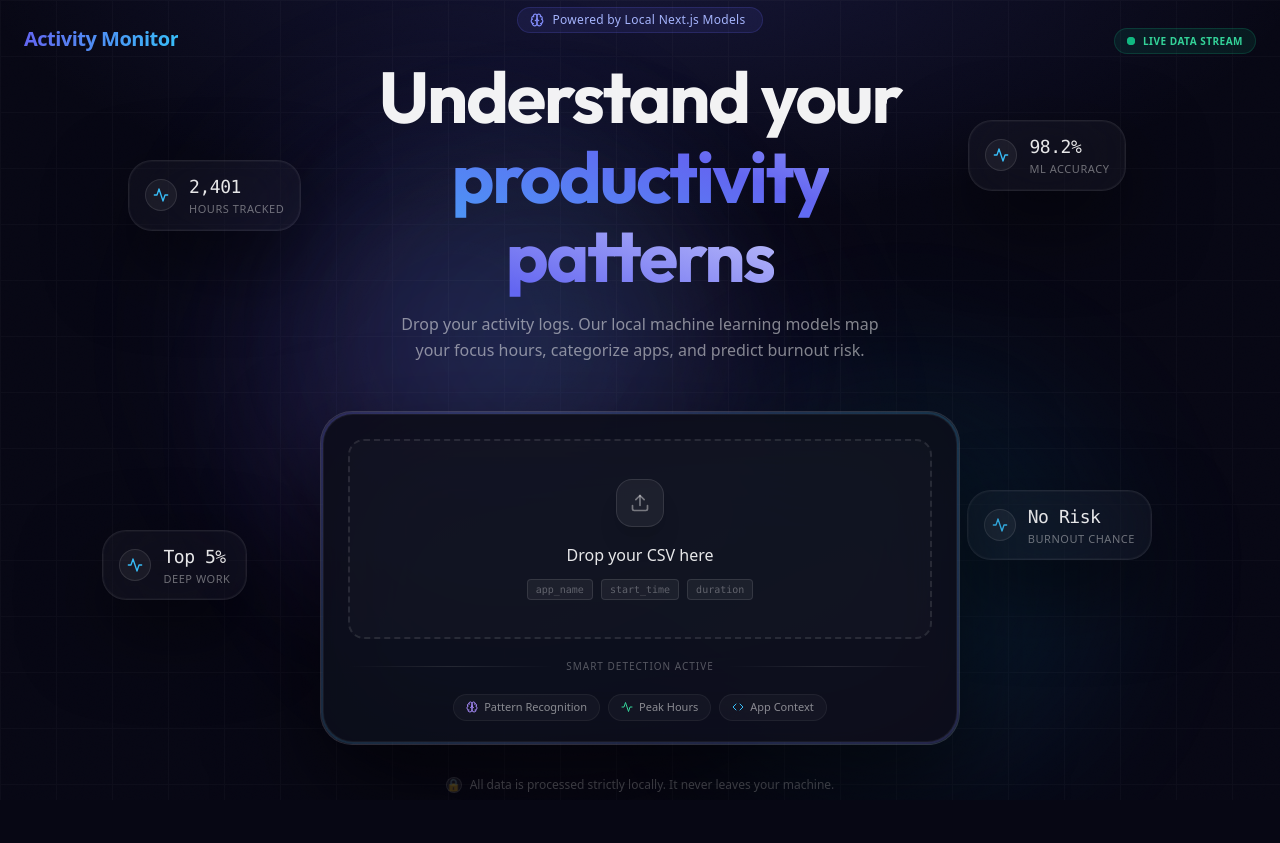
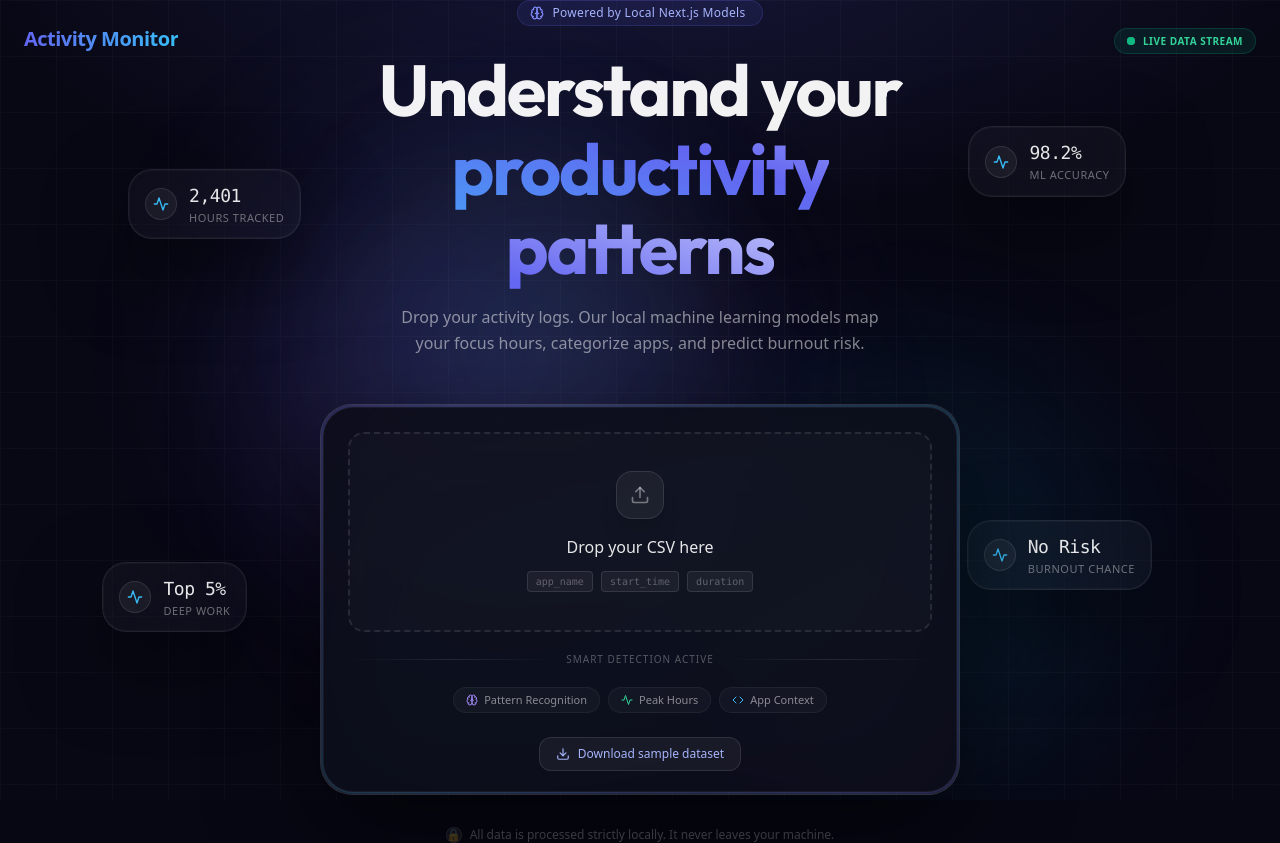
Before and after one commit to luckyshukla8866-sv/activity-monitor, a Next.js app in the folder frontend/: page / in a window 1280 px wide. Before the commit the page ends 800 px from the top, so only its background shows below. Built offline with nearby package versions, Linux system fonts and the light colour scheme.

Commit message:
Add feature that use can dowload Sample Dataset

```diff
--- a/frontend/app/page.tsx
+++ b/frontend/app/page.tsx
@@ -3,7 +3,7 @@
 import { useState, useRef, useEffect } from 'react';
 import { useRouter } from 'next/navigation';
 import { motion, AnimatePresence } from 'framer-motion';
-import { Upload, CheckCircle, Brain, Activity, Code, Clock } from 'lucide-react';
+import { Upload, CheckCircle, Brain, Activity, Code, Download } from 'lucide-react';
 import { uploadAPI } from '@/lib/api';
 import GradientText from '@/components/GradientText';
 import Pill from '@/components/Pill';
@@ -238,6 +238,17 @@ export default function LandingUploadPage() {
                                 </span>
                             </div>
 
+                            <div className="flex justify-center mt-6">
+                                <a
+                                    href="/sample-dataset.csv"
+                                    download
+                                    className="text-xs px-4 py-2 rounded-xl bg-white/5 hover:bg-white/10 border border-white/10 text-indigo-300 hover:text-indigo-200 flex items-center gap-2 transition-all"
+                                >
+                                    <Download className="w-3.5 h-3.5" />
+                                    Download sample dataset
+                                </a>
+                            </div>
+
                         </div>
                     </div>
                 </motion.div>
```
Also changed, not shown: frontend/public/sample-dataset.csv (added).
